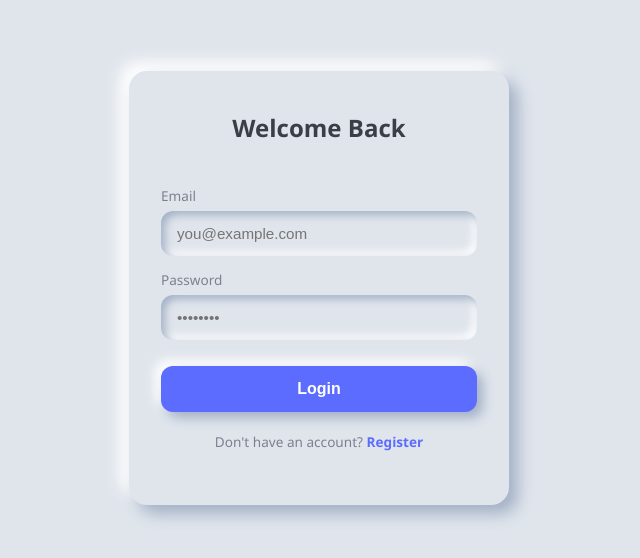
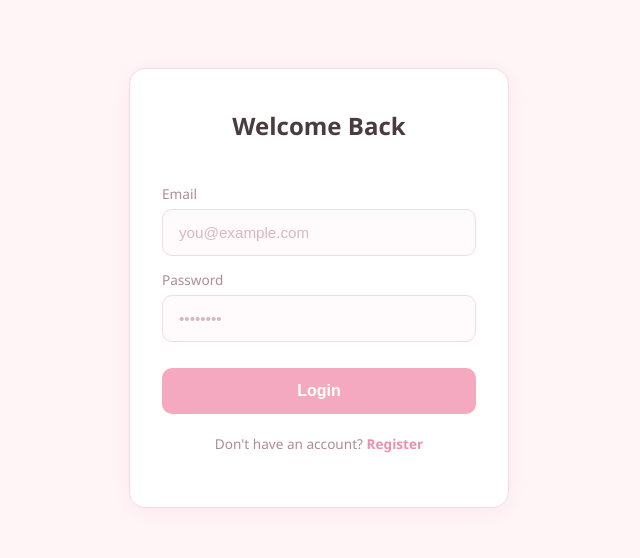
Before and after one commit to malbarosamicka102-tech/login, a plain HTML site: page frontend/index.html in a window 1280 px wide. Shown: the part 112-670 px from the top of the page, without its empty margins (321-961 px from the left). Drawn offline with Linux system fonts and the light colour scheme.

Commit message:
Update style.css

```diff
--- a/frontend/style.css
+++ b/frontend/style.css
@@ -1,11 +1,12 @@
 :root {
-  --bg: #e0e5ec;
-  --text: #3a3f47;
-  --muted: #7b828e;
-  --accent: #5b6cff;
-  --shadow-light: #ffffff;
-  --shadow-dark: #a3b1c6;
-  --radius: 18px;
+  --bg: #fff5f7;
+  --card-bg: #ffffff;
+  --text: #4a3b3f;
+  --muted: #b08a94;
+  --accent: #f4a9c0;
+  --accent-hover: #ef8fae;
+  --border: #f6d9e2;
+  --radius: 16px;
 }
 
 * {
@@ -27,15 +28,17 @@ body {
 .card {
   width: 100%;
   max-width: 380px;
-  background: var(--bg);
+  background: var(--card-bg);
+  border: 1px solid var(--border);
   border-radius: var(--radius);
   padding: 40px 32px;
-  box-shadow: 9px 9px 16px var(--shadow-dark), -9px -9px 16px var(--shadow-light);
+  box-shadow: 0 4px 24px rgba(244, 169, 192, 0.15);
 }
 
 h1 {
   text-align: center;
   font-size: 1.5rem;
+  font-weight: 600;
   margin: 0 0 28px;
   color: var(--text);
 }
@@ -57,40 +60,42 @@ label {
 }
 
 input {
-  border: none;
-  border-radius: 12px;
+  border: 1px solid var(--border);
+  border-radius: 10px;
   padding: 14px 16px;
-  background: var(--bg);
-  box-shadow: inset 4px 4px 8px var(--shadow-dark), inset -4px -4px 8px var(--shadow-light);
+  background: #fffbfc;
   font-size: 0.95rem;
   color: var(--text);
   outline: none;
+  transition: border-color 0.15s ease;
+}
+
+input::placeholder {
+  color: #d9b7c1;
 }
 
 input:focus {
-  box-shadow: inset 5px 5px 10px var(--shadow-dark), inset -5px -5px 10px var(--shadow-light);
+  border-color: var(--accent);
 }
 
 button {
   margin-top: 26px;
   border: none;
-  border-radius: 12px;
+  border-radius: 10px;
   padding: 14px;
   font-size: 1rem;
   font-weight: 600;
   color: #fff;
   background: var(--accent);
-  box-shadow: 6px 6px 12px var(--shadow-dark), -6px -6px 12px var(--shadow-light);
   cursor: pointer;
-  transition: transform 0.05s ease, box-shadow 0.15s ease;
+  transition: background 0.15s ease, transform 0.05s ease;
 }
 
 button:hover {
-  filter: brightness(1.05);
+  background: var(--accent-hover);
 }
 
 button:active {
-  box-shadow: inset 4px 4px 8px rgba(0, 0, 0, 0.25), inset -4px -4px 8px rgba(255, 255, 255, 0.15);
   transform: translateY(1px);
 }
 
@@ -102,7 +107,7 @@ button:active {
 }
 
 .switch-text a {
-  color: var(--accent);
+  color: var(--accent-hover);
   text-decoration: none;
   font-weight: 600;
 }
@@ -112,13 +117,13 @@ button:active {
 }
 
 .error-box {
-  background: var(--bg);
-  color: #d1495b;
+  background: #fff0f4;
+  color: #d1497b;
+  border: 1px solid var(--border);
   border-radius: 10px;
   padding: 10px 14px;
   font-size: 0.85rem;
   margin-bottom: 16px;
-  box-shadow: inset 3px 3px 6px var(--shadow-dark), inset -3px -3px 6px var(--shadow-light);
 }
 
 .dash-content {
@@ -132,7 +137,7 @@ button:active {
 }
 
 .dash-line span {
-  color: var(--accent);
+  color: var(--accent-hover);
   font-weight: 600;
 }
 
```
